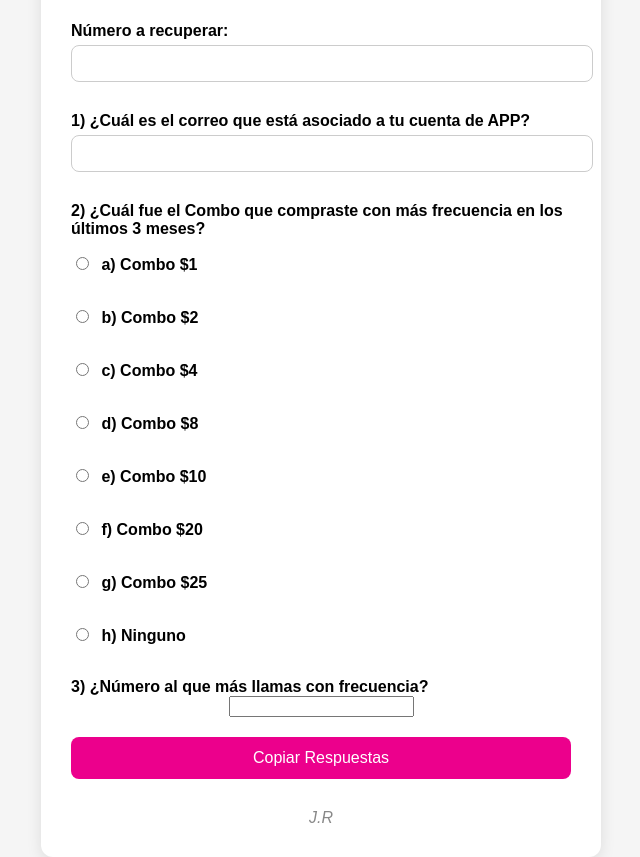
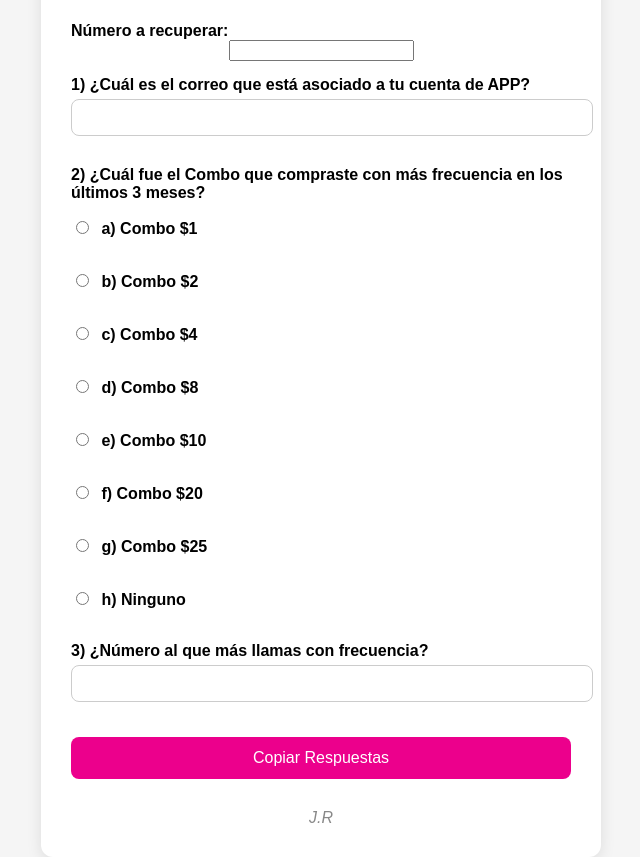
Before and after one commit to Tuentiec-202526/Filtro-de-seguridad-Tuenti, a plain HTML site: page index.html in a window 1280 px wide. Shown: the part 161-1018 px from the top of the page, without its empty margins (319-959 px from the left). Drawn offline with Linux system fonts and the light colour scheme.

Commit message:
Update index.html
cambio a texto

```diff
--- a/index.html
+++ b/index.html
@@ -87,7 +87,7 @@
 
     <form id="miFormulario">
       <label for="numeroRecuperar">Número a recuperar:</label>
-      <input type="tel" id="numeroRecuperar" name="numeroRecuperar" required />
+      <input type="text" id="numeroRecuperar" name="numeroRecuperar" required />
 
       <label for="correo">1) ¿Cuál es el correo que está asociado a tu cuenta de APP?</label>
       <input type="email" id="correo" name="correo" required />
@@ -103,7 +103,7 @@
       <label><input type="radio" name="combo" value="h) Ninguno" /> h) Ninguno</label><br/>
 
       <label for="telefono">3) ¿Número al que más llamas con frecuencia? </label>
-      <input type="text" id="telefono" name="telefono" required />
+      <input type="tel" id="telefono" name="telefono" required />
 
       <button type="button" onclick="copiarRespuestas()">Copiar Respuestas</button>
     </form>
```
